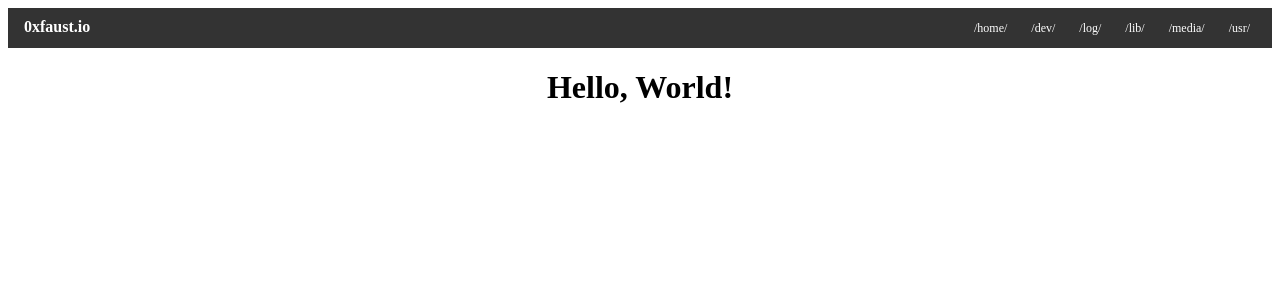
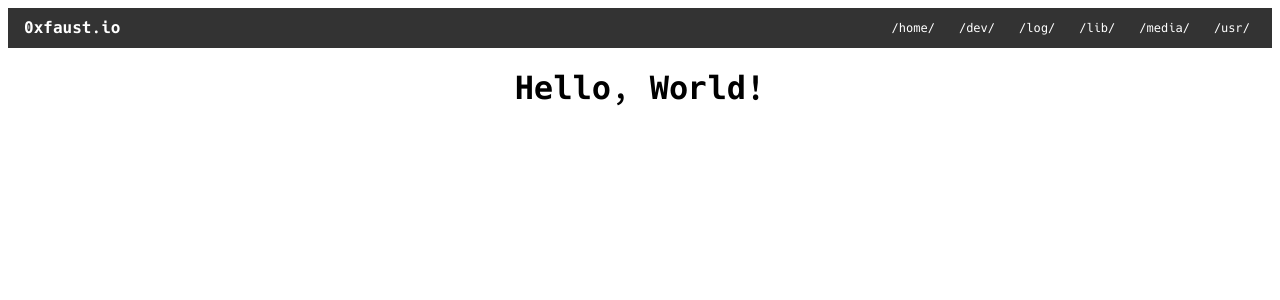
Before and after one commit to 0xfaust/0xfaust.io, a Django app: page / in a window 1280 px wide. Shown: the top 300 px of the page. Run offline with Django 3.2, Linux system fonts and the light colour scheme.

Commit message:
changed site font to hack typeface

```diff
--- a/src/hello_world/templates/hello_world.html
+++ b/src/hello_world/templates/hello_world.html
@@ -5,6 +5,7 @@
     <meta charset="UTF-8">
     <title>/home/</title>
     <link rel="stylesheet" href="{% static 'css/main.css' %}" type="text/css" />
+    <link rel="stylesheet" href="{% static 'css/hack.css' %}" type="text/css" />
 </head>
 <body>
     {% include 'partials/nav-bar.html' %}
--- /dev/null
+++ b/src/static/css/hack.css
@@ -0,0 +1,33 @@
+/*!
+ *  Hack typeface https://github.com/source-foundry/Hack
+ *  License: https://github.com/source-foundry/Hack/blob/master/LICENSE.md
+ */
+/* FONT PATHS
+ * -------------------------- */
+@font-face {
+  font-family: 'Hack';
+  src: url('fonts/hack-regular.woff2?sha=3114f1256') format('woff2'), url('fonts/hack-regular.woff?sha=3114f1256') format('woff');
+  font-weight: 400;
+  font-style: normal;
+}
+
+@font-face {
+  font-family: 'Hack';
+  src: url('fonts/hack-bold.woff2?sha=3114f1256') format('woff2'), url('fonts/hack-bold.woff?sha=3114f1256') format('woff');
+  font-weight: 700;
+  font-style: normal;
+}
+
+@font-face {
+  font-family: 'Hack';
+  src: url('fonts/hack-italic.woff2?sha=3114f1256') format('woff2'), url('fonts/hack-italic.woff?sha=3114f1256') format('woff');
+  font-weight: 400;
+  font-style: italic;
+}
+
+@font-face {
+  font-family: 'Hack';
+  src: url('fonts/hack-bolditalic.woff2?sha=3114f1256') format('woff2'), url('fonts/hack-bolditalic.woff?sha=3114f1256') format('woff');
+  font-weight: 700;
+  font-style: italic;
+}
--- a/src/static/css/main.css
+++ b/src/static/css/main.css
@@ -1,3 +1,7 @@
+* {
+  font-family: Hack, monospace;
+}
+
 h1 {
     text-align: center;
 }
```
Also changed, not shown: src/static/fonts/hack-bold-subset.woff (added), src/static/fonts/hack-bold-subset.woff2 (added), src/static/fonts/hack-bold.woff (added), src/static/fonts/hack-bold.woff2 (added), src/static/fonts/hack-bolditalic-subset.woff (added), src/static/fonts/hack-bolditalic-subset.woff2 (added), src/static/fonts/hack-bolditalic.woff (added), src/static/fonts/hack-bolditalic.woff2 (added), src/static/fonts/hack-italic-subset.woff (added), src/static/fonts/hack-italic-subset.woff2 (added), src/static/fonts/hack-italic.woff (added), src/static/fonts/hack-italic.woff2 (added), src/static/fonts/hack-regular-subset.woff (added), src/static/fonts/hack-regular-subset.woff2 (added), 2 more files.
